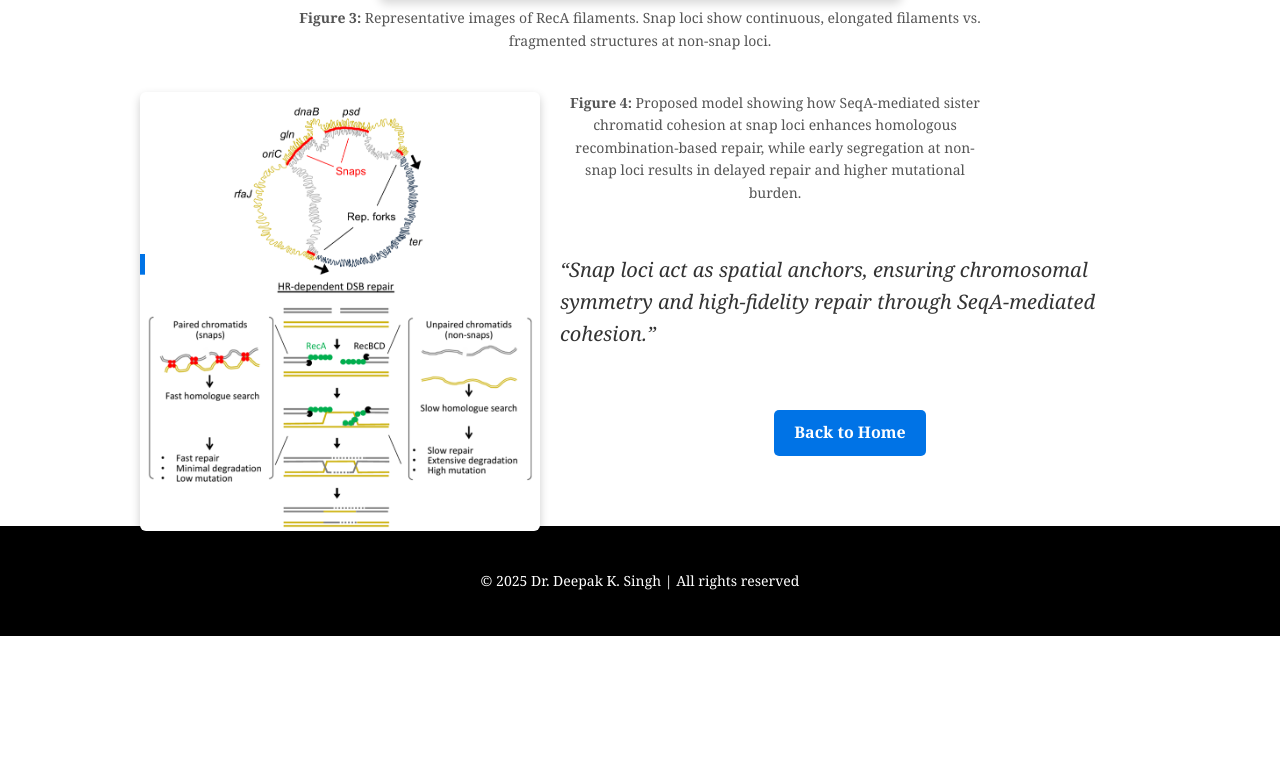
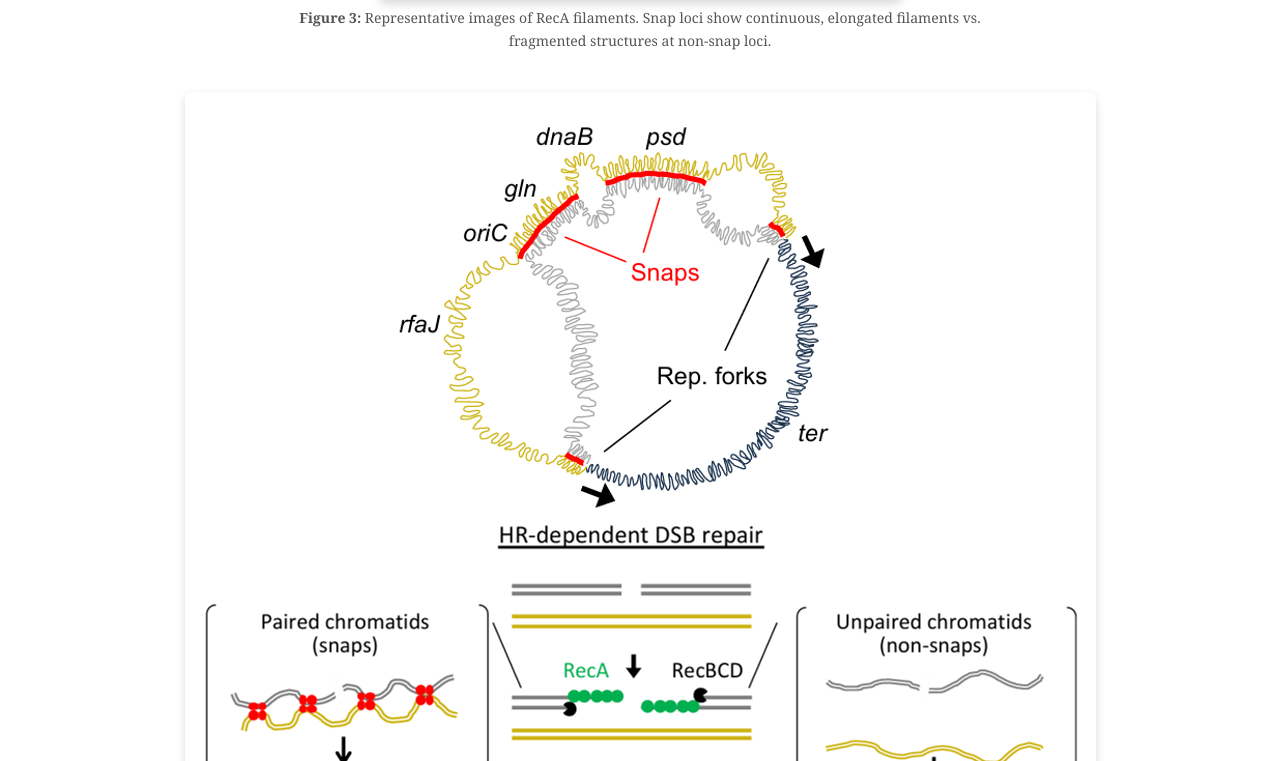
Before and after one commit to deepbio24/deepbio24.github.io, a plain HTML site: page projects.html in a window 1280 px wide. Shown: the part 3539-4300 px from the top of the page. Before the commit the page ends 4175 px from the top, so only its background shows below. Drawn offline with Linux system fonts and the light colour scheme.

Commit message:
Update projects.html

```diff
--- a/projects.html
+++ b/projects.html
@@ -139,7 +139,7 @@
     </div>
 
     <div class="figure">
-      <img src="Result 4.png" alt="Model Figure" style="float: left; width: 400px; margin-right: 20px; border-radius: 6px; box-shadow: 0 4px 10px rgba(0,0,0,0.2);">
+      <img src="Result 4.png" alt="Model Figure">
       <p><strong>Figure 4:</strong> Proposed model showing how SeqA-mediated sister chromatid cohesion at snap loci enhances homologous recombination-based repair, while early segregation at non-snap loci results in delayed repair and higher mutational burden.</p>
     </div>
 
```
